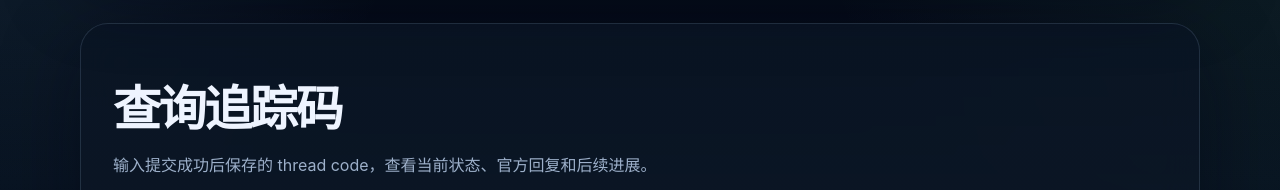
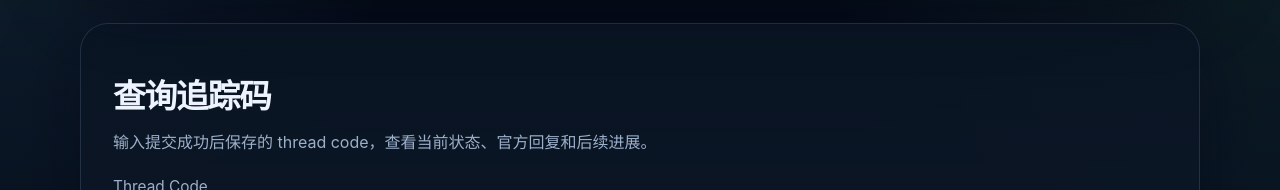
Before and after one commit to itsoso/techvoice, a React (Vite) app in the folder frontend/: page /track in a window 1280 px wide. Shown: the part 178-368 px from the top of the page. Built offline with nearby package versions, Linux system fonts and the light colour scheme; no server answers.

Commit message:
style: reduce oversized page headings

```diff
--- a/frontend/src/styles.css
+++ b/frontend/src/styles.css
@@ -343,14 +343,14 @@ a {
 
 .display-title {
   margin: 10px 0 12px;
-  font-size: clamp(2.8rem, 5vw, 4.8rem);
-  letter-spacing: -0.06em;
+  font-size: clamp(2rem, 4vw, 2.9rem);
+  letter-spacing: -0.05em;
 }
 
 .section-title {
   margin: 10px 0 12px;
-  font-size: clamp(2rem, 4vw, 3rem);
-  letter-spacing: -0.05em;
+  font-size: clamp(1.55rem, 3vw, 2.1rem);
+  letter-spacing: -0.04em;
 }
 
 .hero-copy,
@@ -439,8 +439,8 @@ a {
 .panel-header h1,
 .success-panel h1 {
   margin: 14px 0 12px;
-  font-size: clamp(2rem, 4vw, 3rem);
-  letter-spacing: -0.05em;
+  font-size: clamp(1.55rem, 3vw, 2.05rem);
+  letter-spacing: -0.04em;
 }
 
 .panel-header p {
```
